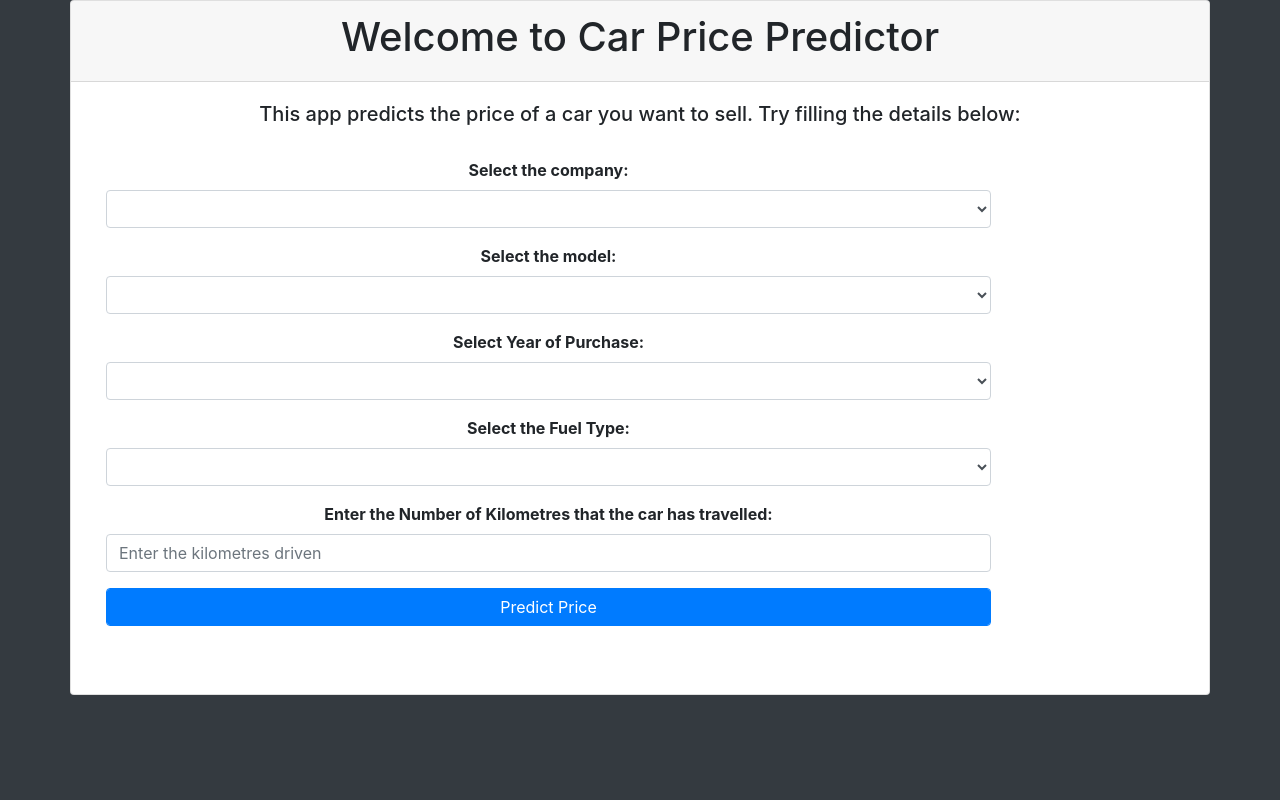
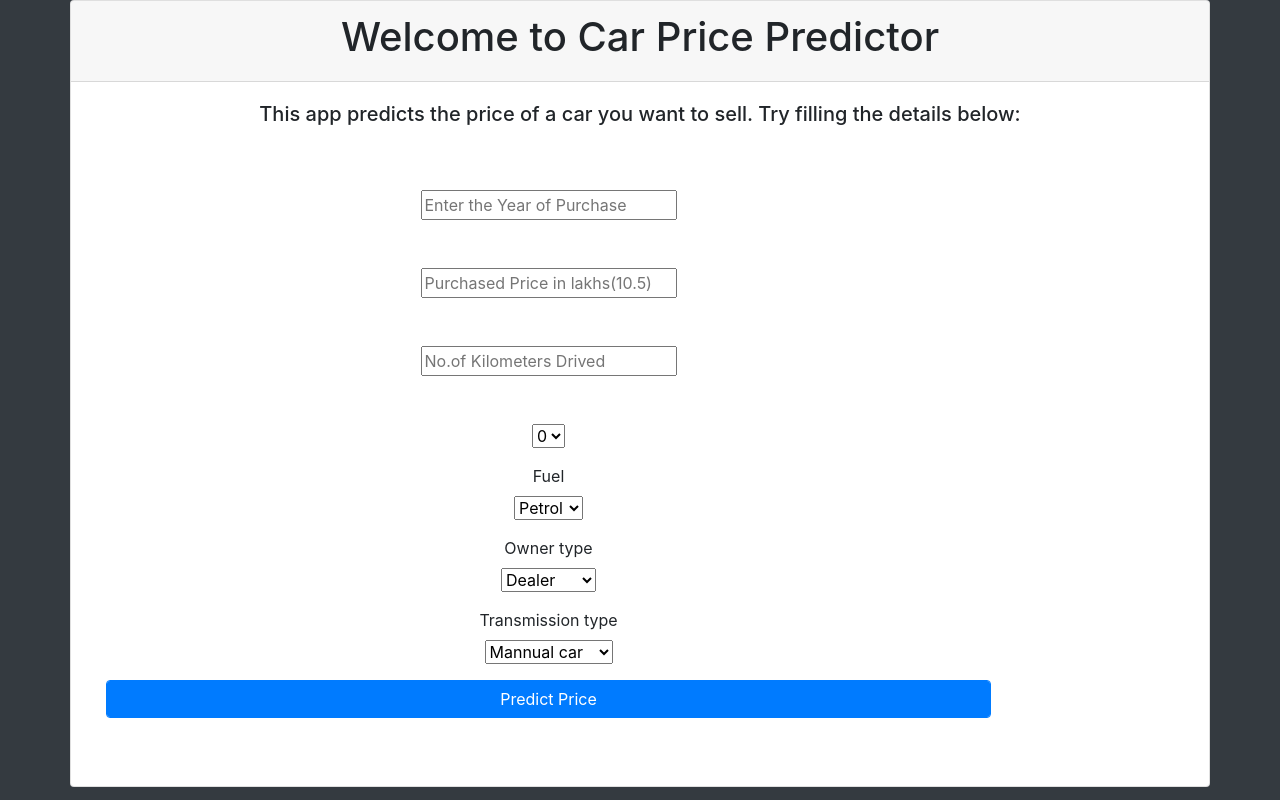
Before and after one commit to deepasoman93/Car-Price-Prediction, a Flask app: page / in a window 1280 px wide. Run offline with Flask 2, Linux system fonts and the light colour scheme; lists and menus that the app fills with data are empty; parts of the project's set-up code (start-up, migrations or seed data) failed here and were passed over; some libraries are stand-ins or nearby versions.

Commit message:
Update index.html

```diff
--- a/templates/index.html
+++ b/templates/index.html
@@ -30,44 +30,52 @@
                     <h5>This app predicts the price of a car you want to sell. Try filling the details below: </h5>
                 </div>
                 <br>
-                <form method="post" accept-charset="utf-8" name="Modelform">
+                <form action="{{ url_for('predict')}}" method="post" style="background-color:transbox" align="left"  accept-charset="utf-8" name="Modelform">
                     <div class="col-md-10 form-group" style="text-align: center">
-                        <label><b>Select the company:</b> </label><br>
-                        <select class="selectpicker form-control" id="company" name="company" required="1"
-                                onchange="load_car_models(this.id,'car_models')">
-                            {% for company in companies %}
-                            <option value="{{ company }}">{{ company }}</option>
-                            {% endfor %}
-                        </select>
+                        <label for="Year" style="color:white;">Year of Purchase</label><br>
+                        <input type="text" id="Year" name="Year" placeholder="Enter the Year of Purchase" required="required"><br>
                     </div>
                     <div class="col-md-10 form-group" style="text-align: center">
-                        <label><b>Select the model:</b> </label><br>
-                        <select class="selectpicker form-control" id="car_models" name="car_models" required="1">
-                        </select>
+                        <label for="Present_Price" style="color:white;">Showroom Price(eg: 10.5)</label><br>
+                        <input type="text" id="Present_Price" name="Present_Price" placeholder="Purchased Price in lakhs(10.5)" required="required"><br>
                     </div>
                     <div class="col-md-10 form-group" style="text-align: center">
-                        <label><b>Select Year of Purchase:</b> </label><br>
-                        <select class="selectpicker form-control" id="year" name="year" required="1">
-                            {% for year in years %}
-                            <option value="{{ year }}">{{ year }}</option>
-                            {% endfor %}
-                        </select>
+                            <label for="Kms_Driven" style="color:white;">Kilometers Drived</label><br>
+                            <input type="text" id="Kms_Driven" name="Kms_Driven" placeholder="No.of Kilometers Drived" required="required"><br>
                     </div>
                     <div class="col-md-10 form-group" style="text-align: center">
-                        <label><b>Select the Fuel Type:</b> </label><br>
-                        <select class="selectpicker form-control" id="fuel_type" name="fuel_type" required="1">
-                            {% for fuel in fuel_types %}
-                            <option value="{{ fuel }}">{{ fuel }}</option>
-                            {% endfor %}
-                        </select>
+                        <label for="Owner" style="color:white;">No. of owners</label><br>
+                            <select id="owner" name="Owner">
+                              <option value="0">0</option>
+                              <option value="1">1</option>
+                              <option value="2">2</option>
+                              <option value="3">3</option>
+                            </select><br>
                     </div>
                     <div class="col-md-10 form-group" style="text-align: center">
-                        <label><b>Enter the Number of Kilometres that the car has travelled:</b> </label><br>
-                        <input type="text" class="form-control" id="kilo_driven" name="kilo_driven"
-                               placeholder="Enter the kilometres driven ">
+                        <label for="Fuel_Type_Petrol">Fuel</label><br>
+                            <select id="Fuel_Type_Petrol" name="Fuel_Type_Petrol" required="required">
+                              <option value="Petrol">Petrol</option>
+                              <option value="Diesel">Diesel</option>
+                              <option value="cng">CNG</option>
+                            </select><br>
                     </div>
                     <div class="col-md-10 form-group" style="text-align: center">
-                        <button  class="btn btn-primary form-control" onclick="send_data()">Predict Price</button>
+                      <label for="Seller_Type_Individual">Owner type</label><br>
+                        <select id="Seller_Type_Individual" name="Seller_Type_Individual" required="required">
+                          <option value="dealer">Dealer</option>
+                          <option value="individual">Individual</option>
+                        </select><br>
+                    </div>
+                    <div class="col-md-10 form-group" style="text-align: center">
+                       <label id="rightColumn" for="Transmission_Mannual">Transmission type</label><br>
+                         <select id="Transmission_Mannual" name="Transmission_Mannual" required="required">
+                            <option value="mannual car">Mannual car</option>
+                            <option value="automatic car">Automatic car</option>
+                        </select><br>
+                    </div>
+                    <div class="col-md-10 form-group" style="text-align: center">
+                        <button  class="btn btn-primary form-control" value="Calculate Selling Price" onclick="send_data()">Predict Price</button>
                     </div>
                 </form>
                 <br>
```
